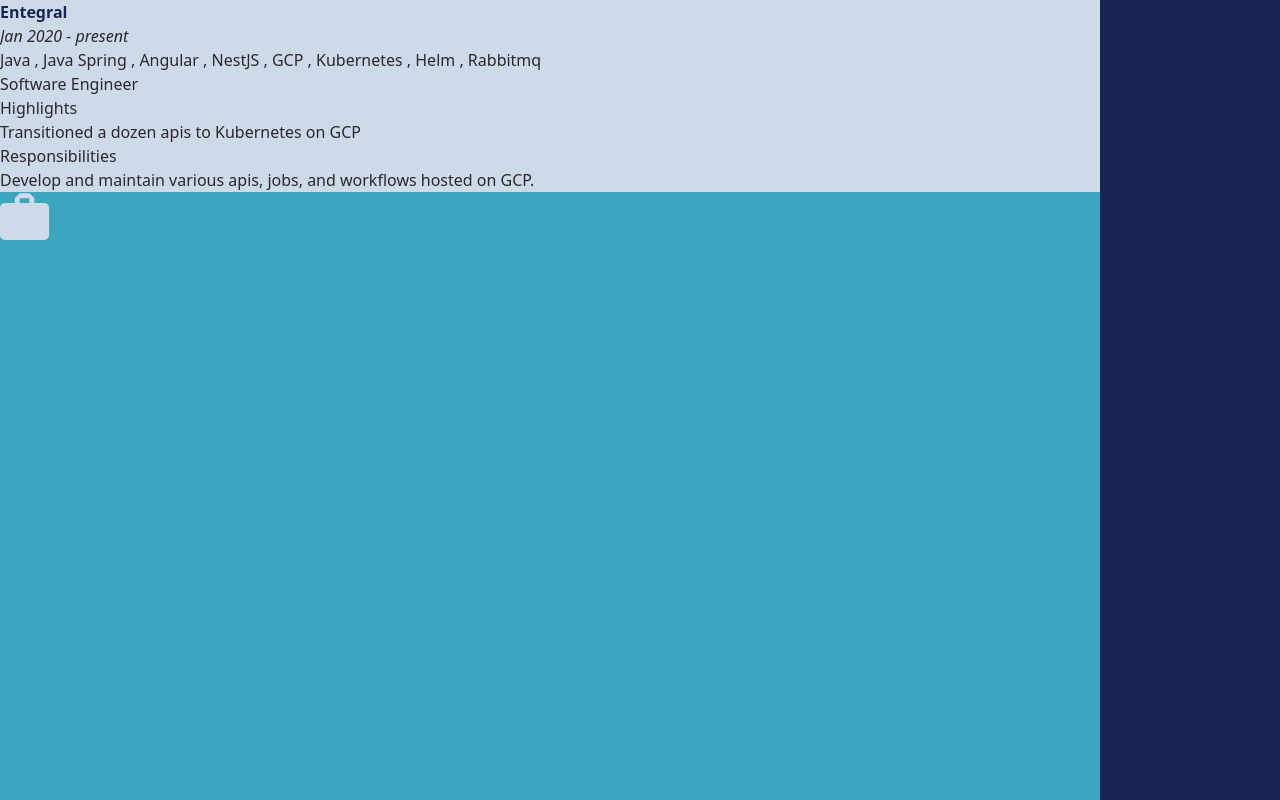
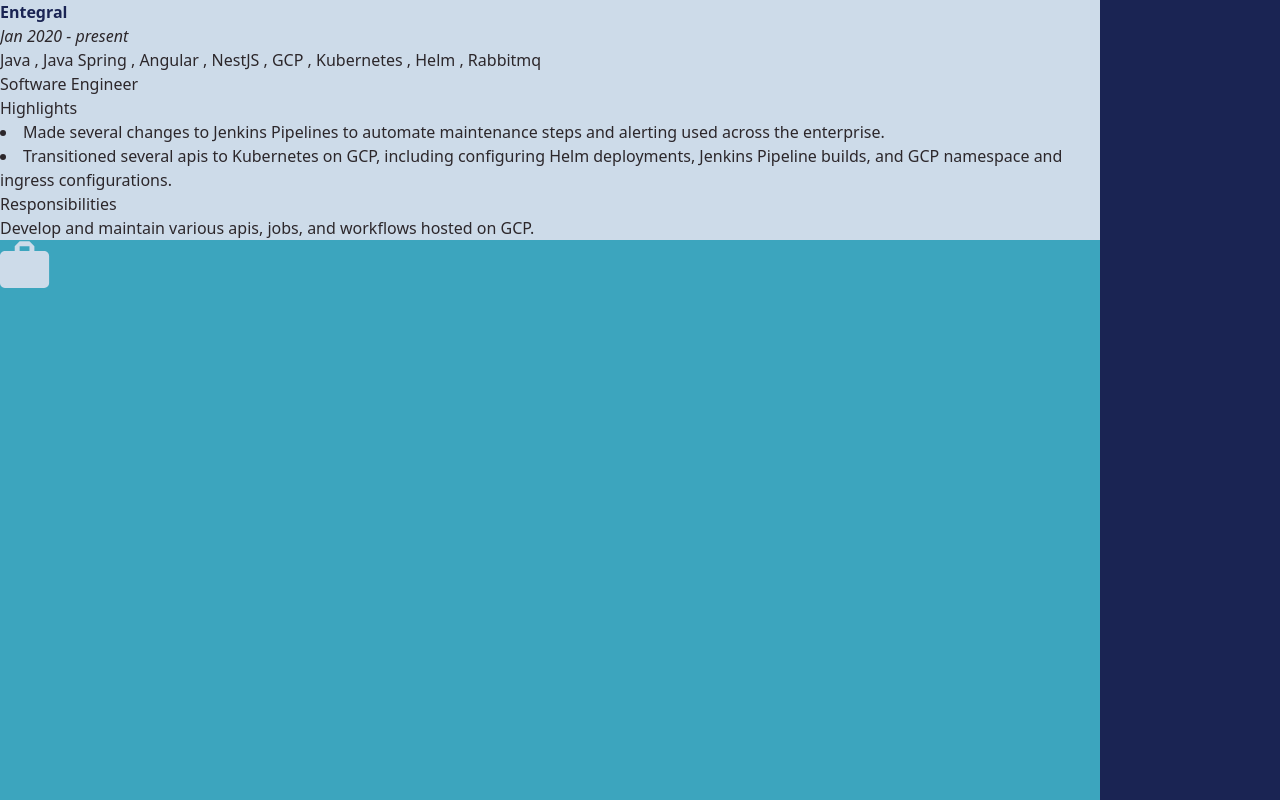
Before and after one commit to mikepawlak/portfolio-site, a Vue app: page / in a window 1280 px wide. Shown: the part 6880-7680 px from the top of the page. Built offline with nearby package versions, Linux system fonts and the light colour scheme.

Commit message:
some updates

```diff
--- a/src/App.vue
+++ b/src/App.vue
@@ -49,11 +49,11 @@
 }
 
 .btn-accent {
-  background: #3ca5be;
+  background: #3ca5be !important;
 }
 
 .btn-accent:hover {
-  background: #3693ab;
+  background: #3693ab !important;
 }
 
 .btn-white {
--- a/src/components/EducationHistory.vue
+++ b/src/components/EducationHistory.vue
@@ -16,17 +16,19 @@
             Emphasized the study of digital communications in campaign politics
           </p>
           <ul>
-            <li>
-              - Senior seminar included analysis of political campaign website
-              UX meta-study
+            <li class="highlight-list-item">
+              Senior seminar included analysis of political campaign website UX
+              meta-study
             </li>
-            <li>
-              - Worked with International Politics professor in independent
-              study and built tool to scrape text of 103 national constitutions
-              from the internet and generate CSV files for textual analysis.
-              Also participated in analysis using R and SPSS.
+            <li class="highlight-list-item">
+              Worked with International Politics professor in independent study
+              and built tool to scrape text of 103 national constitutions from
+              the internet and generate CSV files for textual analysis. Also
+              participated in analysis using R and SPSS.
             </li>
-            <li>- Courses completed include OOP, Design Patterns, and Java.</li>
+            <li class="highlight-list-item">
+              Courses completed include OOP, Design Patterns, and Java.
+            </li>
           </ul>
         </div>
       </div>
@@ -50,4 +52,8 @@
   color: #1a2453;
   font-weight: bold;
 }
+
+.highlight-list-item {
+  list-style: inside;
+}
 </style>
--- a/src/components/WorkHistory.vue
+++ b/src/components/WorkHistory.vue
@@ -40,7 +40,10 @@
             {
               title: "Software Engineer",
               time: "",
-              highlights: ["Transitioned a dozen apis to Kubernetes on GCP"],
+              highlights: [
+                "Made several changes to Jenkins Pipelines to automate maintenance steps and alerting used across the enterprise.",
+                "Transitioned several apis to Kubernetes on GCP, including configuring Helm deployments, Jenkins Pipeline builds, and GCP namespace and ingress configurations. ",
+              ],
               responsibilities:
                 "Develop and maintain various apis, jobs, and workflows hosted on GCP.",
             },
@@ -62,7 +65,10 @@
             {
               title: "Development Lead",
               time: "Jul 2019 - Jan 2020",
-              highlights: [],
+              highlights: [
+                "Led transition of multiple teams to agile workflows",
+                "Led the development of Fleet Farms first mobile application through entire SDLC, leading to significant improvements in back-of-house inventory management.",
+              ],
               responsibilities:
                 "Act as technical lead on all enterprise web projects for Fleet Farm. Lead an 8 person agile team through all steps of the SDLC.",
             },
--- a/src/components/workHistory/WorkHistoryItem.vue
+++ b/src/components/workHistory/WorkHistoryItem.vue
@@ -42,7 +42,13 @@
               Highlights
             </p>
             <ul class="ml-5" v-if="role.highlights.length != 0">
-              <li v-for="hg in role.highlights" :key="hg">{{ hg }}</li>
+              <li
+                class="highlight-list-item"
+                v-for="hg in role.highlights"
+                :key="hg"
+              >
+                {{ hg }}
+              </li>
             </ul>
             <p class="font-semibold ml-5">Responsibilities</p>
             <p class="ml-5">{{ role.responsibilities }}</p>
@@ -69,4 +75,7 @@
   color: #1a2453;
   font-weight: bold;
 }
+.highlight-list-item {
+  list-style: inside;
+}
 </style>
--- a/vue.config.js
+++ b/vue.config.js
@@ -1,6 +1,5 @@
 const { defineConfig } = require('@vue/cli-service')
 module.exports = defineConfig({
   transpileDependencies: true,
-  publicPath: '/github.io/',
-  assetsDir: './'
+  publicPath: (process.env.VUE_APP_ENV === 'production') ? '/github.io/' : '/'
 })
```
Also changed, not shown: 2 other files (tests, documents, lock files or other folders).
